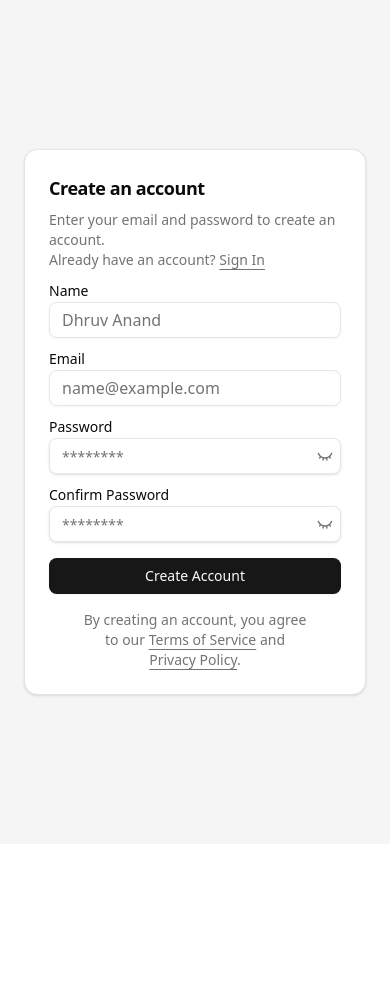
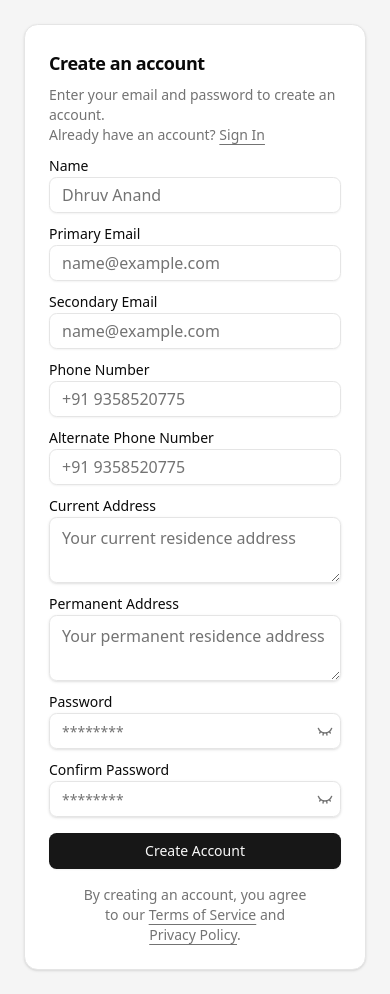
Before and after one commit to iDCoded/iiitn-website, a React (Vite) app in the folder iiitn-website/: page /signup in a window 390 px wide. Before the commit the page ends 844 px from the top, so only its background shows below. Built offline with nearby package versions, Linux system fonts and the light colour scheme.

Commit message:
Enhance Sign-Up Form: Add fields for primary and secondary email, phone numbers, and addresses; update validation schema and form handling

```diff
--- a/iiitn-website/src/components/form/sign-up/components/sign-up-form.tsx
+++ b/iiitn-website/src/components/form/sign-up/components/sign-up-form.tsx
@@ -14,13 +14,18 @@ import {
 } from "@/components/ui/form";
 import { Input } from "@/components/ui/input";
 import { PasswordInput } from "@/components/password-input";
+import { Textarea } from "@/components/ui/textarea";
 
 type SignUpFormProps = HTMLAttributes<HTMLDivElement>;
 
 const formSchema = z
 	.object({
 		name: z.string().min(1, { message: "Please enter your name" }),
-		email: z
+		email_pri: z
+			.string()
+			.min(1, { message: "Please enter your email" })
+			.email({ message: "Invalid email address" }),
+		email_sec: z
 			.string()
 			.min(1, { message: "Please enter your email" })
 			.email({ message: "Invalid email address" }),
@@ -33,6 +38,16 @@ const formSchema = z
 				message: "Password must be at least 7 characters long",
 			}),
 		confirmPassword: z.string(),
+		phone_no: z
+			.string()
+			.min(10, { message: "Phone number must include 10 digits" })
+			.max(10, { message: "Phone number must include 10 digits" }),
+		alt_phone_no: z
+			.string()
+			.min(10, { message: "Phone number must include 10 digits" })
+			.max(10, { message: "Phone number must include 10 digits" }),
+		curr_address: z.string().min(1, { message: "Please enter your address" }),
+		perm_address: z.string().min(1, { message: "Please enter your address" }),
 	})
 	.refine((data) => data.password === data.confirmPassword, {
 		message: "Passwords don't match.",
@@ -46,7 +61,12 @@ export function SignUpForm({ className, ...props }: SignUpFormProps) {
 		resolver: zodResolver(formSchema),
 		defaultValues: {
 			name: "",
-			email: "",
+			email_pri: "",
+			email_sec: "",
+			phone_no: "",
+			alt_phone_no: "",
+			curr_address: "",
+			perm_address: "",
 			password: "",
 			confirmPassword: "",
 		},
@@ -54,7 +74,7 @@ export function SignUpForm({ className, ...props }: SignUpFormProps) {
 
 	function onSubmit(data: z.infer<typeof formSchema>) {
 		setIsLoading(true);
-		console.log(data);
+		console.table(data);
 
 		setTimeout(() => {
 			setIsLoading(false);
@@ -81,12 +101,83 @@ export function SignUpForm({ className, ...props }: SignUpFormProps) {
 						/>
 						<FormField
 							control={form.control}
-							name="email"
+							name="email_pri"
 							render={({ field }) => (
 								<FormItem className="space-y-1">
-									<FormLabel>Email</FormLabel>
+									<FormLabel>Primary Email</FormLabel>
 									<FormControl>
 										<Input placeholder="name@example.com" {...field} />
+									</FormControl>
+									<FormMessage />
+								</FormItem>
+							)}
+						/>
+						<FormField
+							control={form.control}
+							name="email_sec"
+							render={({ field }) => (
+								<FormItem className="space-y-1">
+									<FormLabel>Secondary Email</FormLabel>
+									<FormControl>
+										<Input placeholder="name@example.com" {...field} />
+									</FormControl>
+									<FormMessage />
+								</FormItem>
+							)}
+						/>
+						<FormField
+							control={form.control}
+							name="phone_no"
+							render={({ field }) => (
+								<FormItem className="space-y-1">
+									<FormLabel>Phone Number</FormLabel>
+									<FormControl>
+										<Input placeholder="+91 9358520775" {...field} />
+									</FormControl>
+									<FormMessage />
+								</FormItem>
+							)}
+						/>
+						<FormField
+							control={form.control}
+							name="alt_phone_no"
+							render={({ field }) => (
+								<FormItem className="space-y-1">
+									<FormLabel>Alternate Phone Number</FormLabel>
+									<FormControl>
+										<Input placeholder="+91 9358520775" {...field} />
+									</FormControl>
+									<FormMessage />
+								</FormItem>
+							)}
+						/>
+						<FormField
+							control={form.control}
+							name="curr_address"
+							render={({ field }) => (
+								<FormItem className="space-y-1">
+									<FormLabel>Current Address</FormLabel>
+									<FormControl>
+										<Textarea
+											placeholder="Your current residence address"
+											{...field}
+										/>
+									</FormControl>
+									<FormMessage />
+								</FormItem>
+							)}
+						/>
+						<FormField
+							control={form.control}
+							name="perm_address"
+							render={({ field }) => (
+								<FormItem className="space-y-1">
+									<FormLabel>Permanent Address</FormLabel>
+									<FormControl>
+										<Textarea
+											placeholder="Your permanent residence address"
+											{...field}
+										/>
 									</FormControl>
 									<FormMessage />
 								</FormItem>
```
